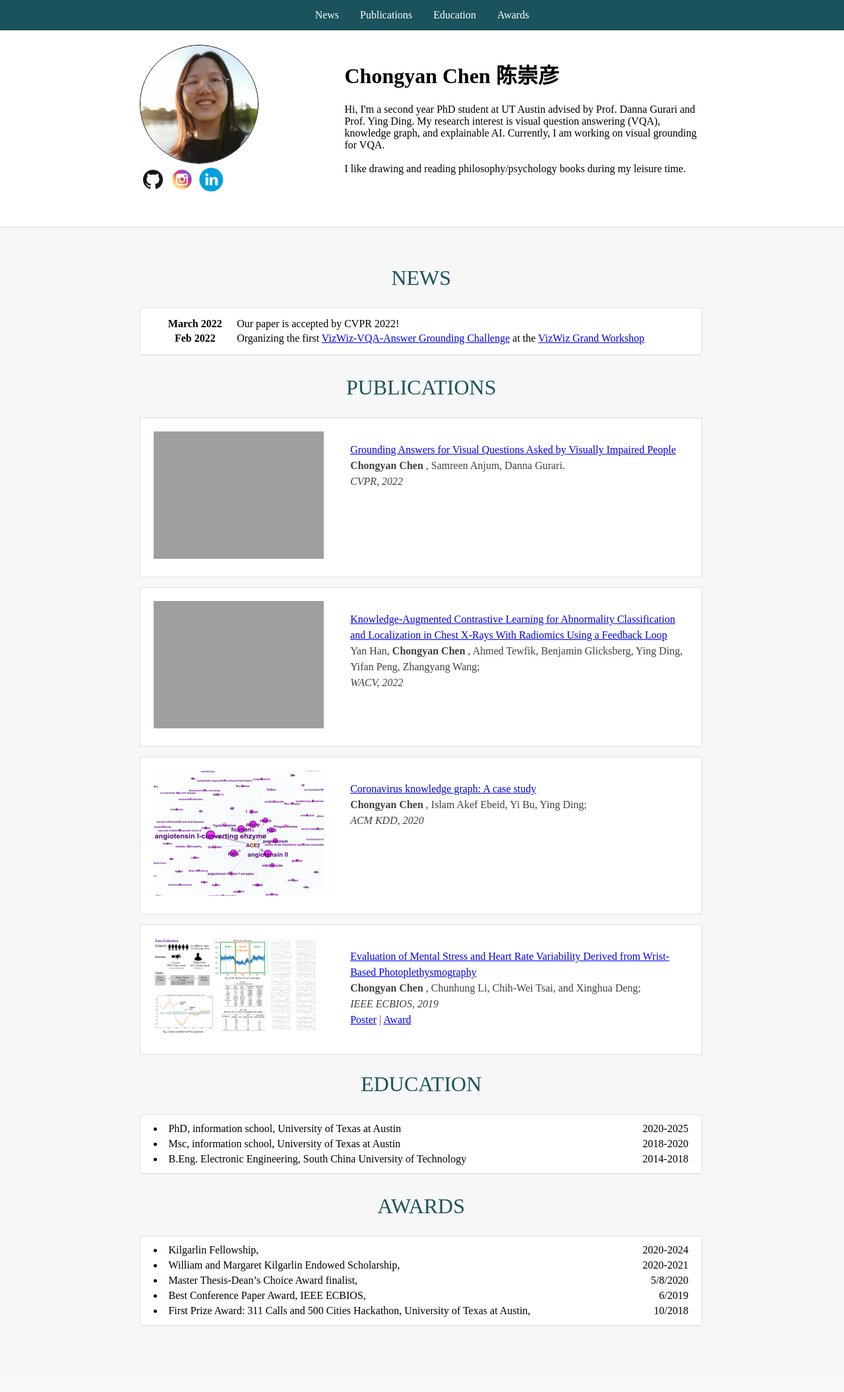
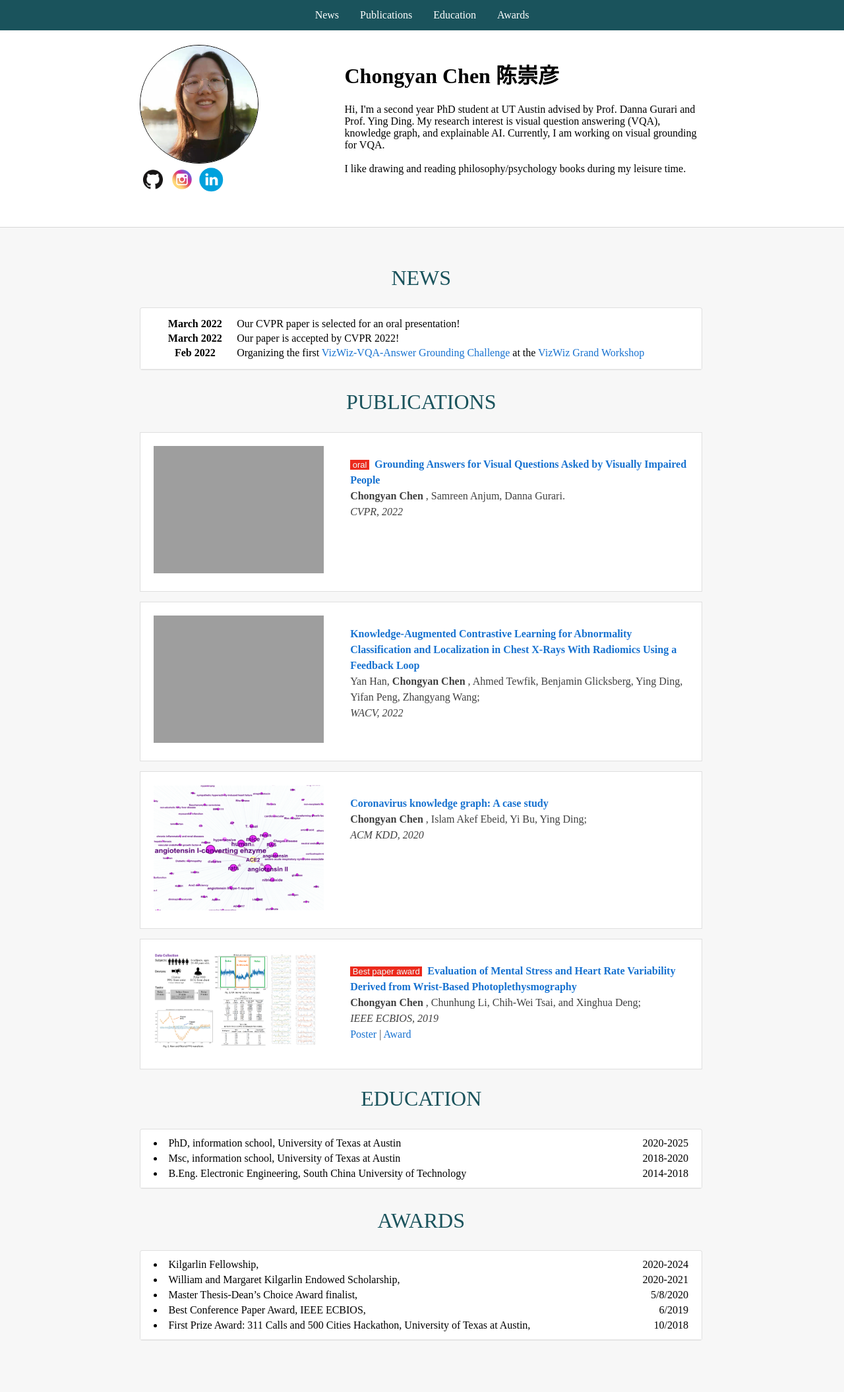
Before and after one commit to CCYChongyanChen/CCYChongyanChen.github.io, a PHP site: page / in a window 1280 px wide. Shown: the whole page at 66% size. Before the commit the page ends 2010 px from the top, so only its background shows below. Run offline with PHP 8.4, Linux system fonts and the light colour scheme; grey boxes are pictures that could not be loaded.

Commit message:
change font color

```diff
--- a/index.html
+++ b/index.html
@@ -86,6 +86,12 @@
                                         <col width="85%">
                                     </colgroup>
                                     <tbody>
+
+                                        <tr>
+                                            <td valign="top" align="center"><strong>March 2022</strong></td>
+                                            <td>Our CVPR paper is selected for an oral presentation!
+                                            </td>
+                                        </tr>
                                         <tr>
                                             <td valign="top" align="center"><strong>March 2022</strong></td>
                                             <td>Our paper is accepted by CVPR 2022!
@@ -122,7 +128,7 @@
                             </div>
                         </td>
                         <td valign="top" width="65%">
-                            <p><a href="https://arxiv.org/pdf/2202.01993.pdf">
+                            <p> <span style="background-color:#ec2a1c; color:azure;font-family:sans-serif;font-size:small">&nbsp;oral </span> &nbsp;<a href="https://arxiv.org/pdf/2202.01993.pdf">
                                 <!-- <img src="./Changan Chen_files/new.png" alt="[NEW]" width="5%" style="border-style: none"> -->
                                 <heading>Grounding Answers for Visual Questions Asked by Visually Impaired People</heading>
                             </a><br><strong>Chongyan Chen </strong>, Samreen Anjum, Danna Gurari.<br>
@@ -198,7 +204,7 @@
                             </div>
                         </td>
                         <td valign="top" width="65%">
-                            <p><a href="static/links/IEEE-ECBIOS-EC190063.pdf">
+                            <p><span style="background-color:#ec2a1c; color:azure;font-family:sans-serif;font-size:small">&nbsp;Best paper award </span> &nbsp;<a href="static/links/IEEE-ECBIOS-EC190063.pdf">
                                 <!-- <img src="./Changan Chen_files/new.png" alt="[NEW]" width="5%" style="border-style: none"> -->
                                 <heading>Evaluation of Mental Stress and Heart Rate Variability Derived from Wrist-Based Photoplethysmography</heading>
                             </a><br><strong>Chongyan Chen </strong>, Chunhung Li, Chih-Wei Tsai, and Xinghua Deng;<br>
--- a/static/css/style.css
+++ b/static/css/style.css
@@ -6,7 +6,7 @@ body {
 * {
   box-sizing: border-box
 }
-
+a{text-decoration:none;color:#1772d0;}
 /*NAVBAR*/
 .navbar {
   background-color: #1a535c; /*31b0d5*/
@@ -16,7 +16,7 @@ body {
   display: flex;
   justify-content: center;
 }
-
+heading{font-weight:bold;color:#1772d0;}
 .navbar a {
   font-weight: 200;
   color: white;
```
